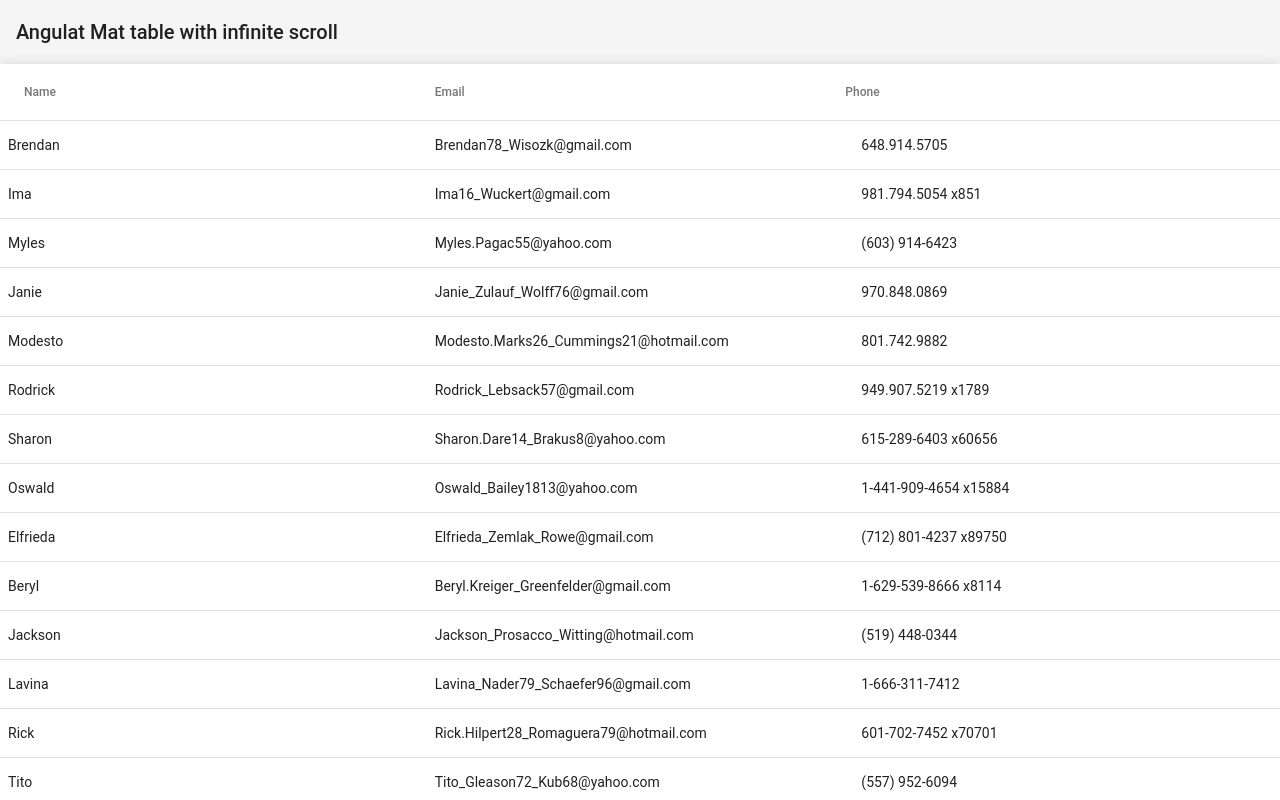
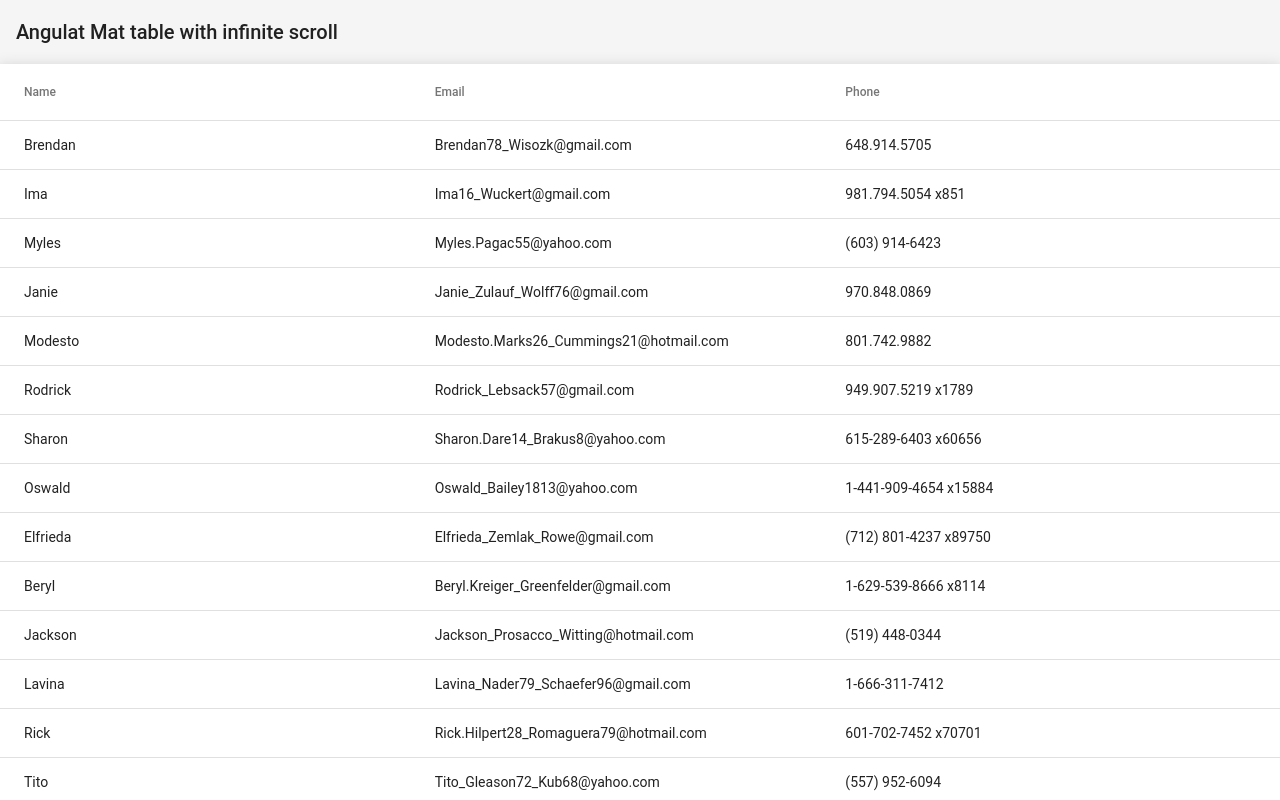
Before and after one commit to BarathC/angular-mattable-infinitescroll, an Angular app: page / in a window 1280 px wide. Built offline with nearby package versions, Linux system fonts and the light colour scheme.

Commit message:
1 file modified

```diff
--- a/src/app/app-table/app-table.component.css
+++ b/src/app/app-table/app-table.component.css
@@ -9,7 +9,3 @@ table {
 .mat-table{
   overflow: auto;
 }
-
-.mat-cell {
-  padding: 0 8px;
-}
```
